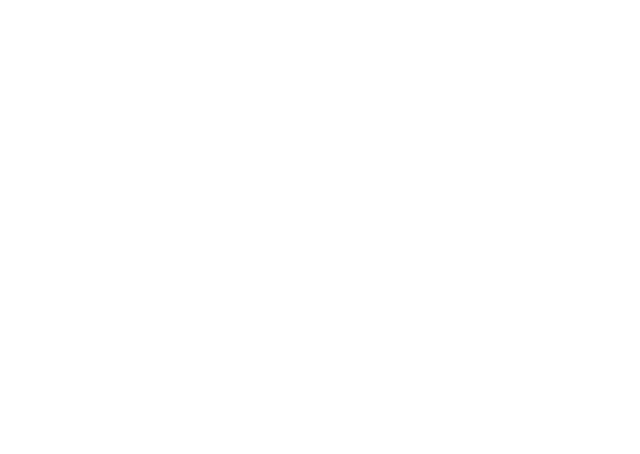
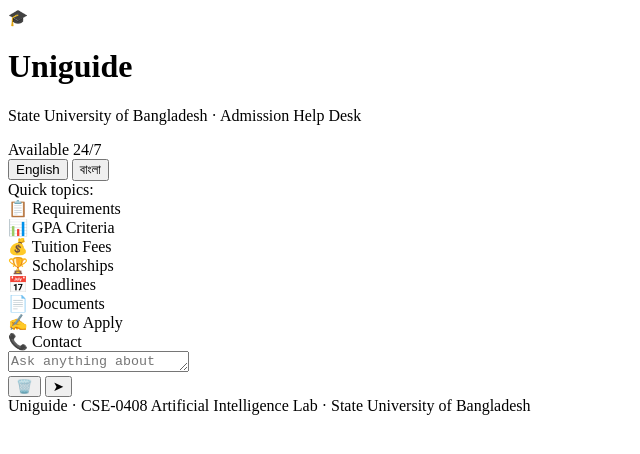
Before and after one commit to jinancse61-source/uniguide0.2, a plain HTML site: page index.html in a window 1280 px wide. Shown: the whole page, without its empty margins (0-640 px from the left). Drawn offline with Linux system fonts and the light colour scheme.

Commit message:
what changes he made

```diff
--- a/index.html
+++ b/index.html
@@ -6,6 +6,54 @@
     <title>Document</title>
 </head>
 <body>
+    <div class="app-wrapper">
 
+  <!-- HEADER -->
+  <div class="header">
+    <div class="logo-badge">🎓</div>
+    <div class="header-text">
+      <h1><span>Uni</span>guide</h1>
+      <p>State University of Bangladesh · Admission Help Desk</p>
+    </div>
+    <div class="header-right">
+      <div class="status-pill">
+        <div class="status-dot"></div>
+        Available 24/7
+      </div>
+      <div class="lang-toggle">
+        <button class="lang-btn active" onclick="setLang('en')" id="btn-en">English</button>
+        <button class="lang-btn" onclick="setLang('bn')" id="btn-bn">বাংলা</button>
+      </div>
+    </div>
+  </div>
+
+  <!-- QUICK TOPIC CHIPS -->
+  <div class="topics-bar">
+    <span>Quick topics:</span>
+    <div class="topic-chip" onclick="quickAsk('admission requirements')">📋 Requirements</div>
+    <div class="topic-chip" onclick="quickAsk('GPA requirement')">📊 GPA Criteria</div>
+    <div class="topic-chip" onclick="quickAsk('tuition fees')">💰 Tuition Fees</div>
+    <div class="topic-chip" onclick="quickAsk('scholarship')">🏆 Scholarships</div>
+    <div class="topic-chip" onclick="quickAsk('application deadline')">📅 Deadlines</div>
+    <div class="topic-chip" onclick="quickAsk('required documents')">📄 Documents</div>
+    <div class="topic-chip" onclick="quickAsk('how to apply')">✍️ How to Apply</div>
+    <div class="topic-chip" onclick="quickAsk('contact')">📞 Contact</div>
+  </div>
+
+  <!-- CHAT AREA -->
+  <div class="chat-area" id="chatArea"></div>
+
+  <!-- INPUT -->
+  <div class="input-area">
+    <div class="input-wrap">
+      <textarea id="userInput" rows="1" placeholder="Ask anything about admissions…" onkeydown="handleKey(event)" oninput="autoResize(this)"></textarea>
+    </div>
+    <button class="clear-btn" onclick="clearChat()" title="Clear chat">🗑️</button>
+    <button class="send-btn" onclick="sendMessage()" title="Send">➤</button>
+  </div>
+
+</div>
+
+<div class="footer-note">Uniguide · CSE-0408 Artificial Intelligence Lab · State University of Bangladesh</div>
 </body>
 </html>
```
